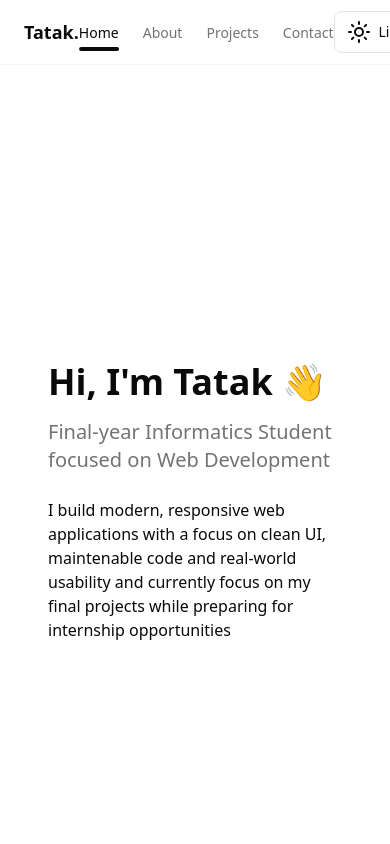
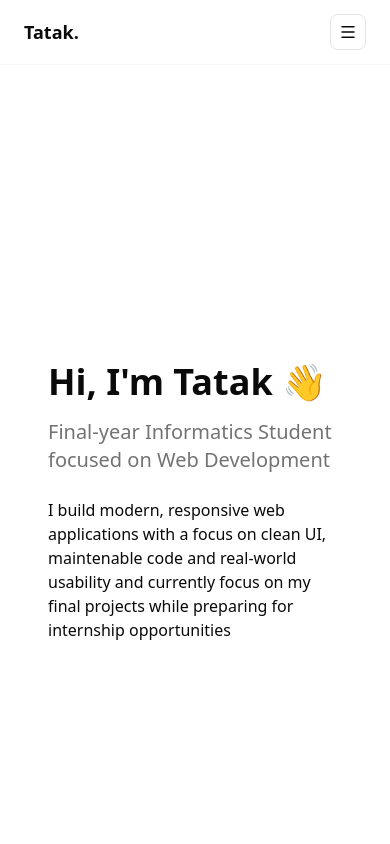
Before and after one commit to TatakAdi/Portofolio-Website, a Next.js app: page / in a window 390 px wide. Shown: the top 844 px of the page. Built offline with nearby package versions, Linux system fonts and the light colour scheme.

Commit message:
feat: Navbar burger menu on mobile

```diff
--- a/components/layout/Navbar.tsx
+++ b/components/layout/Navbar.tsx
@@ -2,6 +2,8 @@
 
 import Link from "next/link";
 import { usePathname } from "next/navigation";
+import { useState } from "react";
+import { Menu, X } from "lucide-react";
 
 import ThemeToggle from "@/components/theme/ThemeToggle";
 
@@ -14,13 +16,10 @@ const navItems = [
 
 export default function Navbar() {
   const pathname = usePathname();
+  const [open, setOpen] = useState(false);
 
-  console.log("Navbar rendered");
   return (
-    <header
-      className="fixed top-0 z-50 w-full border-b border-border/40 backdrop-blur-md"
-      style={{ backgroundColor: "var(--background)" }}
-    >
+    <header className="fixed top-0 z-50 w-full border-b bg-background border-border/40 backdrop-blur-md">
       <nav className="mx-auto flex h-16 max-w-6xl items-center justify-between px-6">
         {/*Logo */}
         <Link href={"/"} className="text-lg font-bold ">
@@ -28,7 +27,7 @@ export default function Navbar() {
         </Link>
 
         {/* Menu */}
-        <ul className="flex items-center gap-6">
+        <ul className="hidden md:flex items-center gap-6">
           {navItems.map((item) => {
             const isActive = pathname === item.href;
             return (
@@ -52,8 +51,46 @@ export default function Navbar() {
             );
           })}
         </ul>
-        <ThemeToggle />
+        <div className="flex items-center gap-2">
+          <div className="hidden md:block">
+            <ThemeToggle />
+          </div>
+          <button
+            onClick={() => setOpen((prev) => !prev)}
+            className="md:hidden rounded-md border border-border p-2"
+            aria-label="Toggle Menu"
+          >
+            {open ? <X size={18} /> : <Menu size={18} />}
+          </button>
+        </div>
       </nav>
+      {open && (
+        <div className="md:hidden border-t border-border bg-background">
+          <ul className="flex flex-col gap-4 px-6 py-4">
+            {navItems.map((item) => {
+              const isActive = pathname === item.href;
+              return (
+                <li key={item.href}>
+                  <Link
+                    href={item.href}
+                    onClick={() => setOpen(false)}
+                    className={`block text-sm font-medium ${
+                      isActive
+                        ? "text-foreground"
+                        : "text-muted-foreground hover:text-foreground"
+                    }`}
+                  >
+                    {item.label}
+                  </Link>
+                </li>
+              );
+            })}
+            <li className="pt-2 border-t border-border">
+              <ThemeToggle />
+            </li>
+          </ul>
+        </div>
+      )}
     </header>
   );
 }
```
